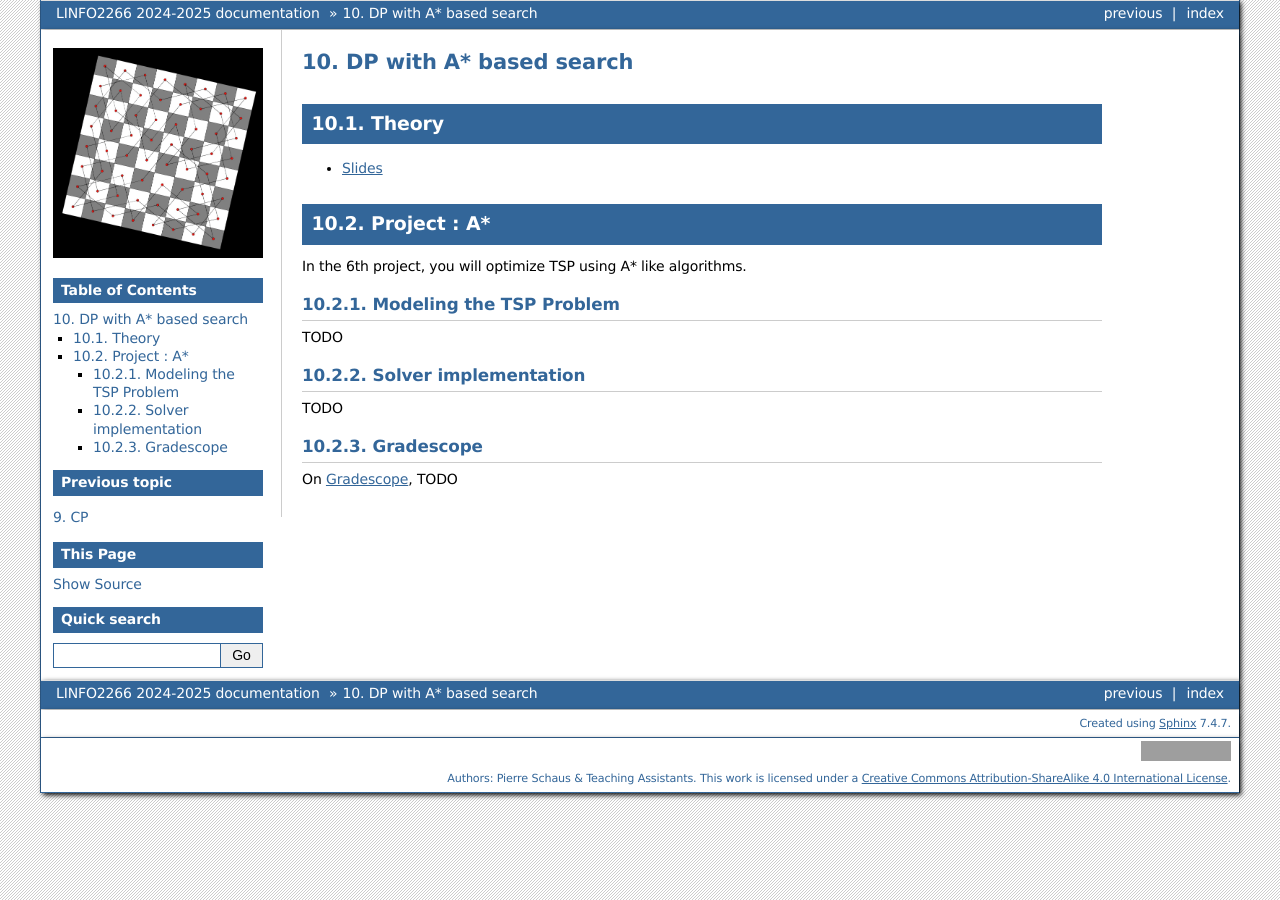
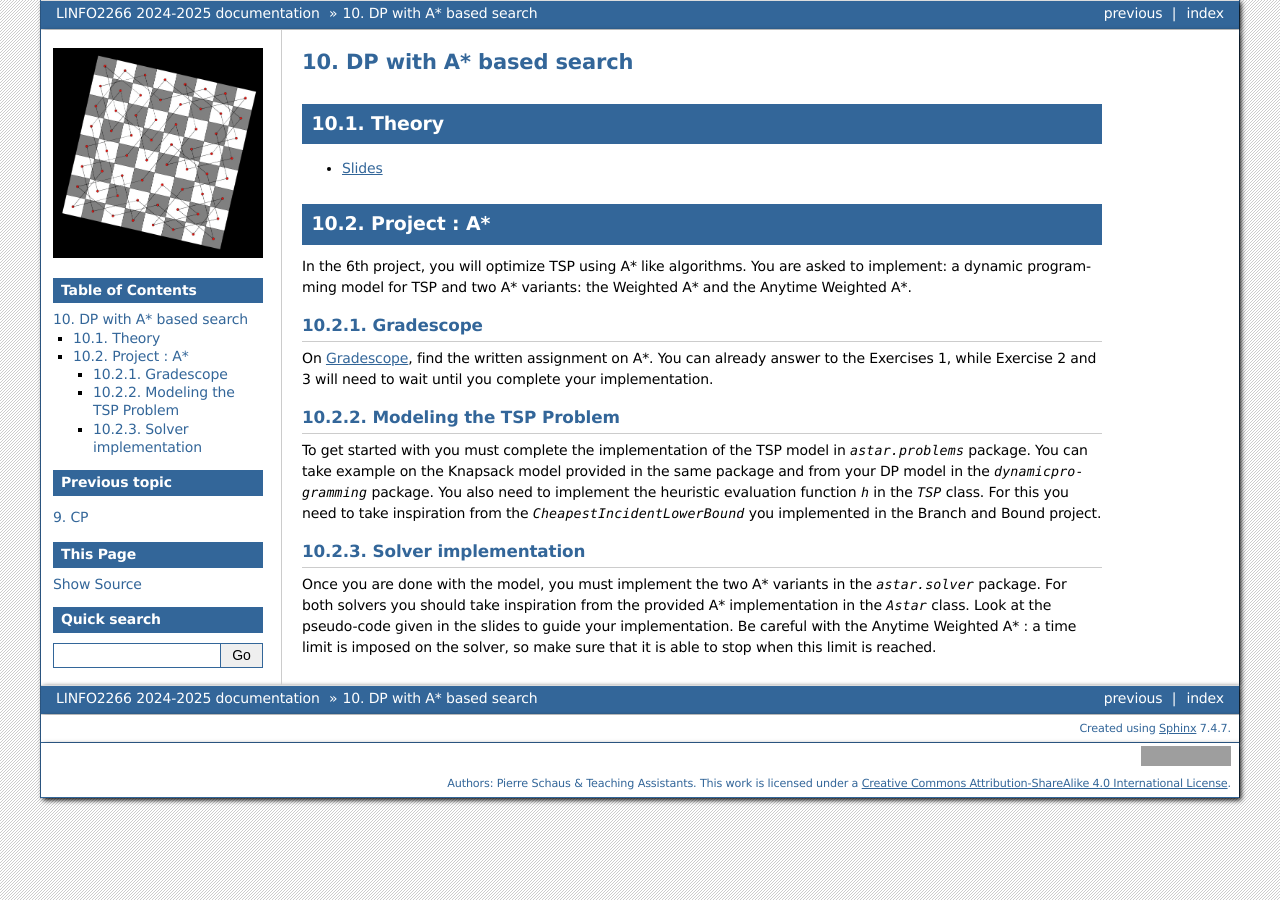
Before and after one commit to pschaus/linfo2266, a Sphinx documentation site: the page built from website/source/astar/index.rst, in a window 1280 px wide. Built offline with Sphinx 7.4.7, drawn with Linux system fonts in a browser that asks for light colours; grey boxes are pictures that could not be loaded.

Commit message:
update a* project

```diff
--- a/website/source/astar/index.rst
+++ b/website/source/astar/index.rst
@@ -14,19 +14,27 @@ Project : A*
 ===================================================
 
 In the 6th project, you will optimize TSP using A* like algorithms.
+You are asked to implement: a dynamic programming model for TSP and two A* variants:
+the Weighted A* and the Anytime Weighted A*.
+
+Gradescope
+---------------
+
+On `Gradescope <https://www.gradescope.com/>`_, find the written assignment on A*.
+You can already answer to the Exercises 1, while Exercise 2 and 3 will need to wait until you complete your implementation.
 
 Modeling the TSP Problem
 -----------------------------------------
 
-TODO
+To get started with you must complete the implementation of the TSP model in `astar.problems` package.
+You can take example on the Knapsack model provided in the same package and from your DP model in the `dynamicprogramming` package.
+You also need to implement the heuristic evaluation function `h` in the `TSP` class.
+For this you need to take inspiration from the `CheapestIncidentLowerBound` you implemented in the Branch and Bound project.
 
 Solver implementation
 ---------------------------
 
-TODO
-
-
-Gradescope
----------------
-
-On `Gradescope <https://www.gradescope.com/>`_, TODO
+Once you are done with the model, you must implement the two A* variants in the `astar.solver` package.
+For both solvers you should take inspiration from the provided A* implementation in the `Astar` class.
+Look at the pseudo-code given in the slides to guide your implementation.
+Be careful with the Anytime Weighted A* : a time limit is imposed on the solver, so make sure that it is able to stop when this limit is reached.
```
